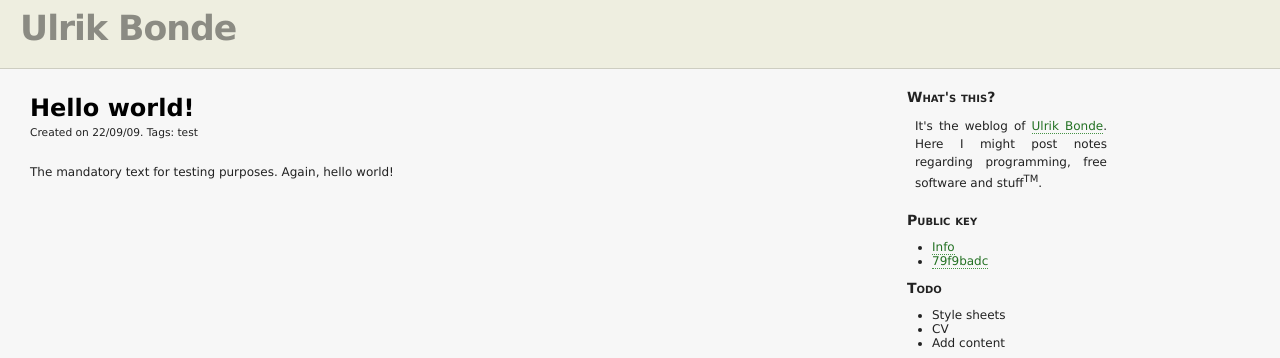
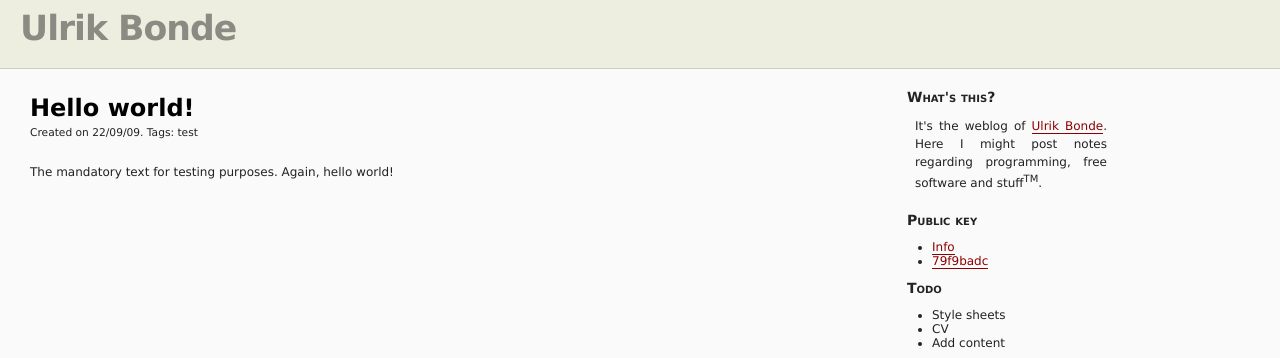
Before and after one commit to bonde/bonde.github.com, a Jekyll site: the page built from index.html, in a window 1280 px wide. Shown: the top 358 px of the page. Built offline with Jekyll 4.4.1, drawn with Linux system fonts in a browser that asks for light colours; Markdown is read by kramdown in place of the engine named in the settings.

Commit message:
Tweaked the stylesheet

```diff
--- a/styles/default.css
+++ b/styles/default.css
@@ -1,7 +1,7 @@
 html, body {
   padding: 0;
   margin: 0;
-  background-color: #F7F7F7;
+  background-color: #FAFAFA;
 }
 
 body {
@@ -92,7 +92,7 @@ div.post_info a:visited,
 div.post_info a:link,
 div.post_info a:active {
   color: #222222;
-  background-color: #F7F7F7;
+  background-color: #FAFAFA;
   text-decoration: none;
   color: black;
   border: 0;
@@ -127,25 +127,25 @@ div#header a {
 }
 
 div#header a:hover {
-  background-color: #CDCDC1;
+  background-color: #FAFAFA;
 }
 
 a, a:visited, a:link, a:active {
-  color: #237123;
+  color: #8B0000;
   text-decoration: none;
   border-top: none;
   border-left: none;
   border-right: none;
-  border-bottom: 1px dotted #469345;
+  border-bottom: 1px solid #8B0000;
 }
 
 a:hover {
-  color: green;
+  color: #8B0000;
   text-decoration: none;
   border-left: none;
   border-right: none;
-  border-bottom: 1px dotted #469345;
-  background-color: #ccf3bd;
+  border-bottom: 1px dotted #8B0000;
+  background-color: #FAFAFA;
 }
 
 ul.posts {
```
